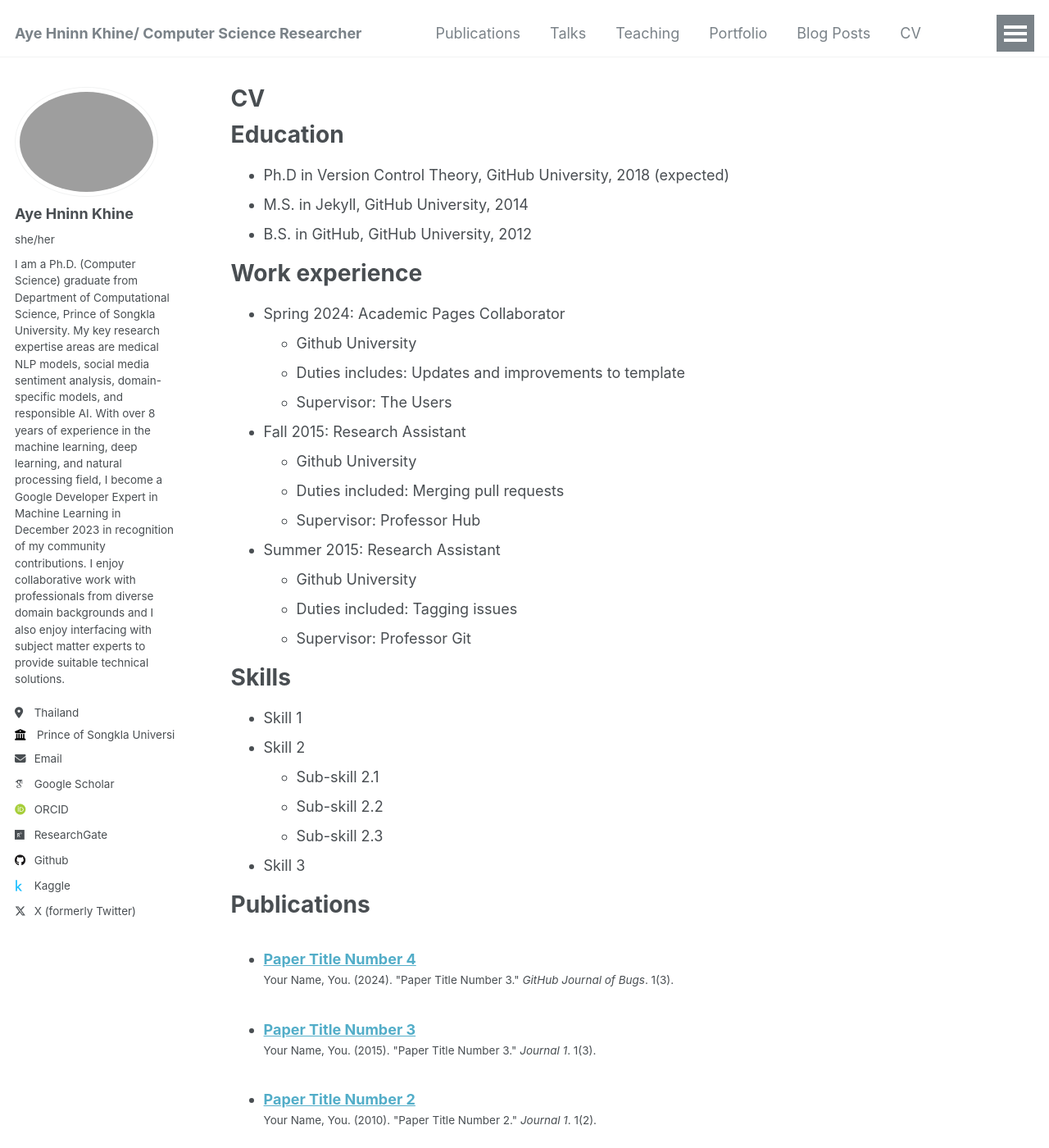
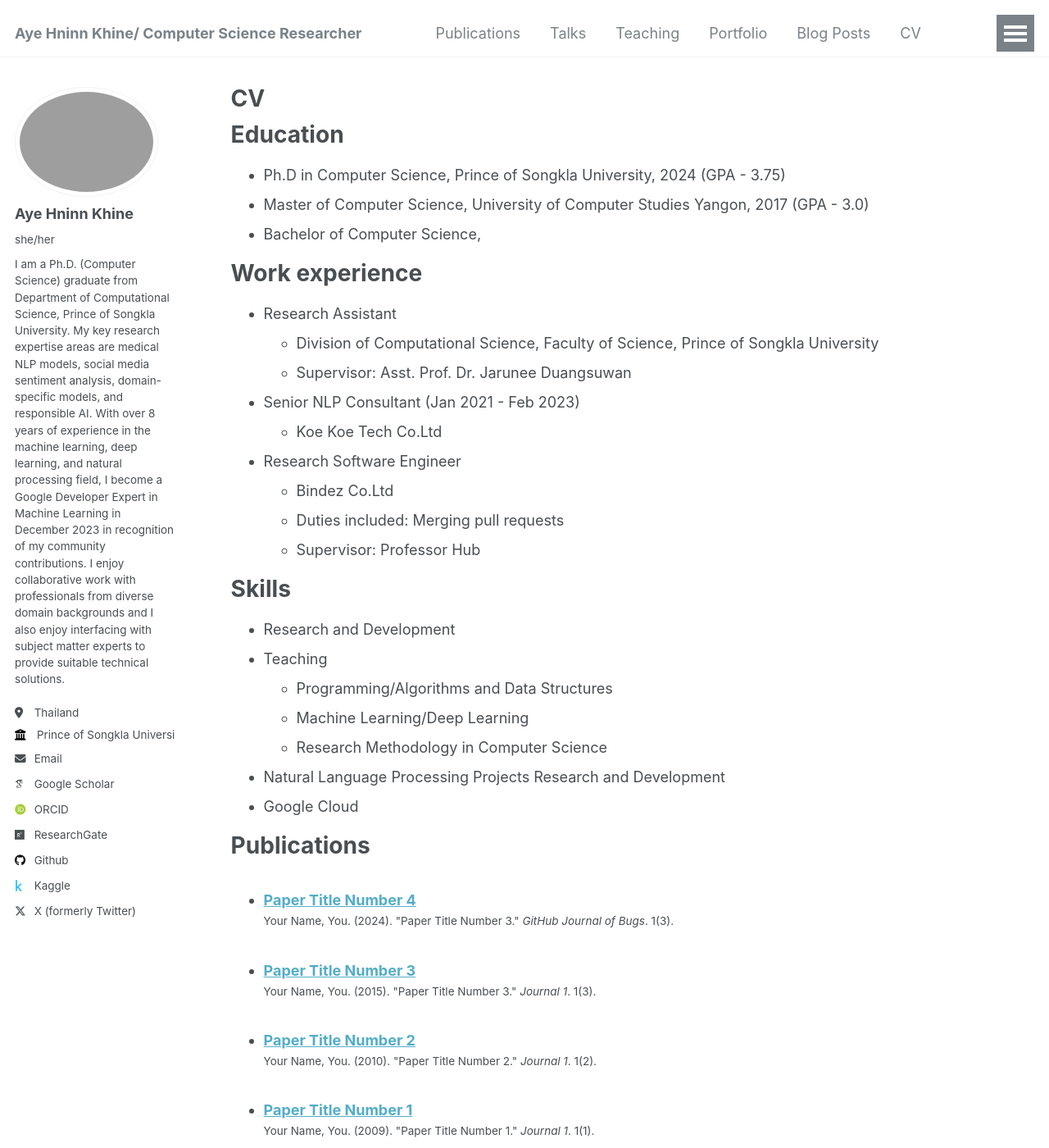
Before and after one commit to ayehninnkhine/ayehninnkhine.github.io, a Jekyll site: the page built from _pages/cv.md, in a window 1280 px wide and 1400 px high. Shown: the whole window at 82% size. Built offline with Jekyll 4.4.1, drawn with Linux system fonts in a browser that asks for light colours; some web fonts are replaced.

Commit message:
Update cv.md

```diff
--- a/_pages/cv.md
+++ b/_pages/cv.md
@@ -11,35 +11,33 @@ redirect_from:
 
 Education
 ======
-* Ph.D in Version Control Theory, GitHub University, 2018 (expected)
-* M.S. in Jekyll, GitHub University, 2014
-* B.S. in GitHub, GitHub University, 2012
+* Ph.D in Computer Science, Prince of Songkla University, 2024 (GPA - 3.75)
+* Master of Computer Science, University of Computer Studies Yangon, 2017 (GPA - 3.0)
+* Bachelor of Computer Science,
 
 Work experience
 ======
-* Spring 2024: Academic Pages Collaborator
-  * Github University
-  * Duties includes: Updates and improvements to template
-  * Supervisor: The Users
+* Research Assistant
+  * Division of Computational Science, Faculty of Science, Prince of Songkla University
+  * Supervisor: Asst. Prof. Dr. Jarunee Duangsuwan
 
-* Fall 2015: Research Assistant
-  * Github University
+* Senior NLP Consultant (Jan 2021 - Feb 2023)
+  * Koe Koe Tech Co.Ltd
+
+* Research Software Engineer
+  * Bindez Co.Ltd
   * Duties included: Merging pull requests
   * Supervisor: Professor Hub
 
-* Summer 2015: Research Assistant
-  * Github University
-  * Duties included: Tagging issues
-  * Supervisor: Professor Git
-
 Skills
 ======
-* Skill 1
-* Skill 2
-  * Sub-skill 2.1
-  * Sub-skill 2.2
-  * Sub-skill 2.3
-* Skill 3
+* Research and Development
+* Teaching
+  * Programming/Algorithms and Data Structures
+  * Machine Learning/Deep Learning
+  * Research Methodology in Computer Science
+* Natural Language Processing Projects Research and Development
+* Google Cloud
 
 Publications
 ======
```
